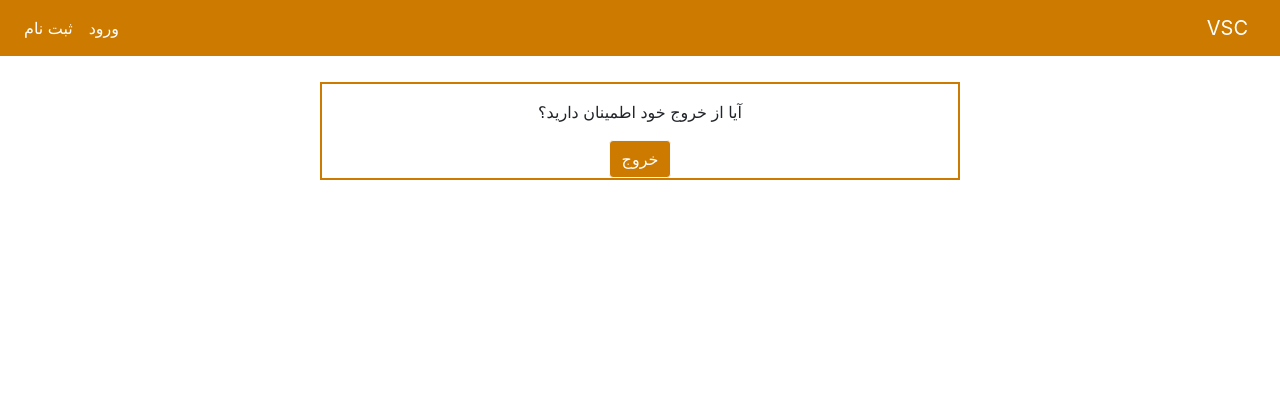
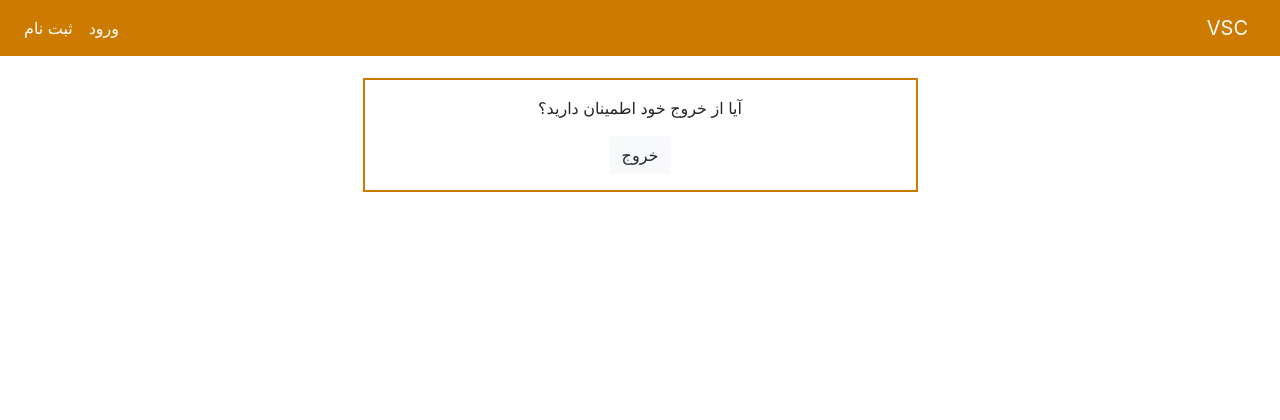
Before and after one commit to MrHamedi/VSC, a Django app: template src/accounts/templates/account/logout.html in a window 1280 px wide. Shown: the top 420 px of the page. Run offline with Django 3.2, Linux system fonts and the light colour scheme; the template is opened without the code that fills it, so the values that code supplies are empty; some libraries are stand-ins or nearby versions.

Commit message:
logout appearances changed

```diff
--- a/src/accounts/templates/account/logout.html
+++ b/src/accounts/templates/account/logout.html
@@ -2,17 +2,18 @@
 {% load static %}
 {% block head %}
     <link rel="stylesheet" href="{% static 'account/css/logout.css' %}" >
-    <link rel="stylesheet" href="{% static 'account/css/shared.css' %}">
 {% endblock head %}
 {% block page_title %}
     خروج
 {% endblock page_title %}
 {% block content %}
-    <div class="container  text-center pt-3 h-100 " id="logout_div">
-        <p class="text-center">آیا از خروج خود اطمینان دارید؟</p>
-        <form  method="post" action="{% url 'account_logout' %}" class="text-center" >
-            {% csrf_token %}
-            <button  type="submit" class=" btn btn-light" id="custom_btn">خروج</button>
-        </form>
+    <div class="container h-100">
+        <section class="d-flex align-items-center justify-content-center text-right p-3" id="logout_div">
+            <form  method="post" action="{% url 'account_logout' %}" class="text-center " id="logout_form" >
+                <p class="text-center">آیا از خروج خود اطمینان دارید؟</p>
+                {% csrf_token %}
+                <button  type="submit" class="btn btn-light ">خروج</button>
+            </form>
+        </section>
     </div>
 {% endblock content %}
```
